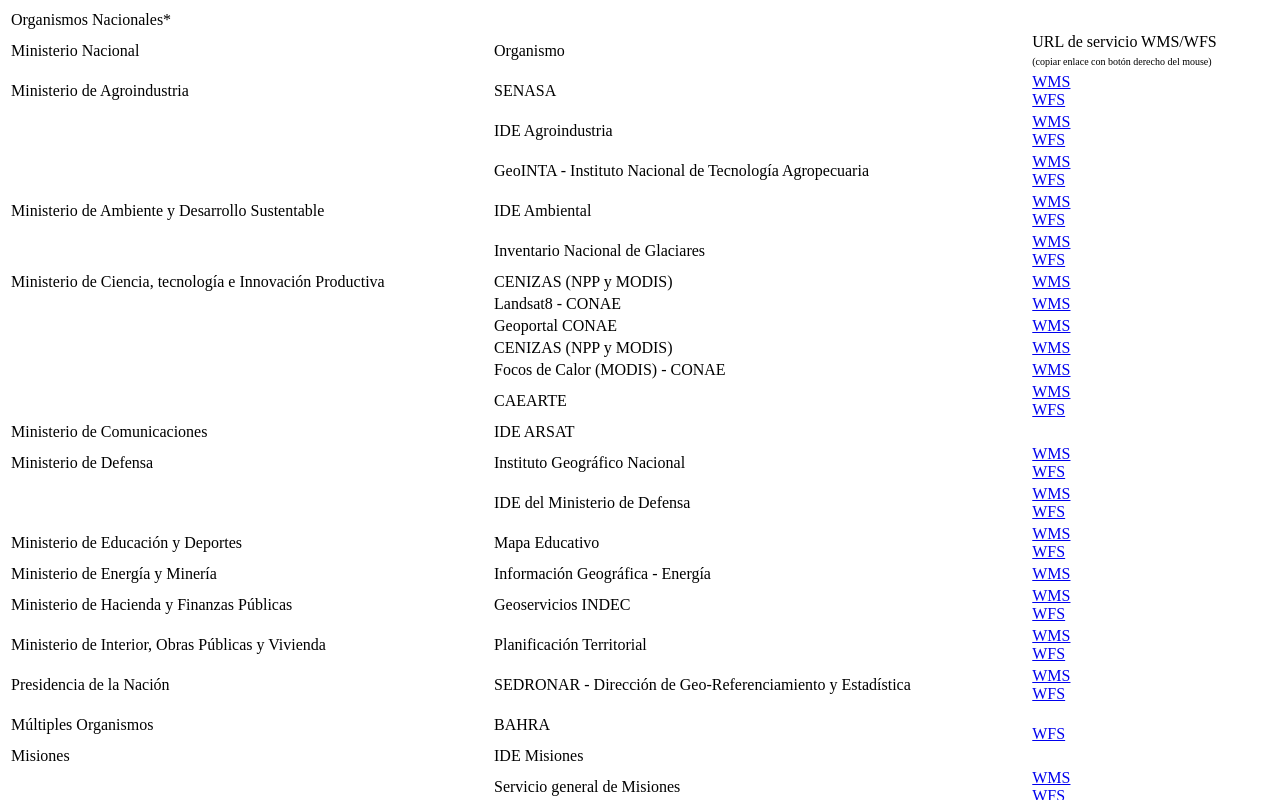
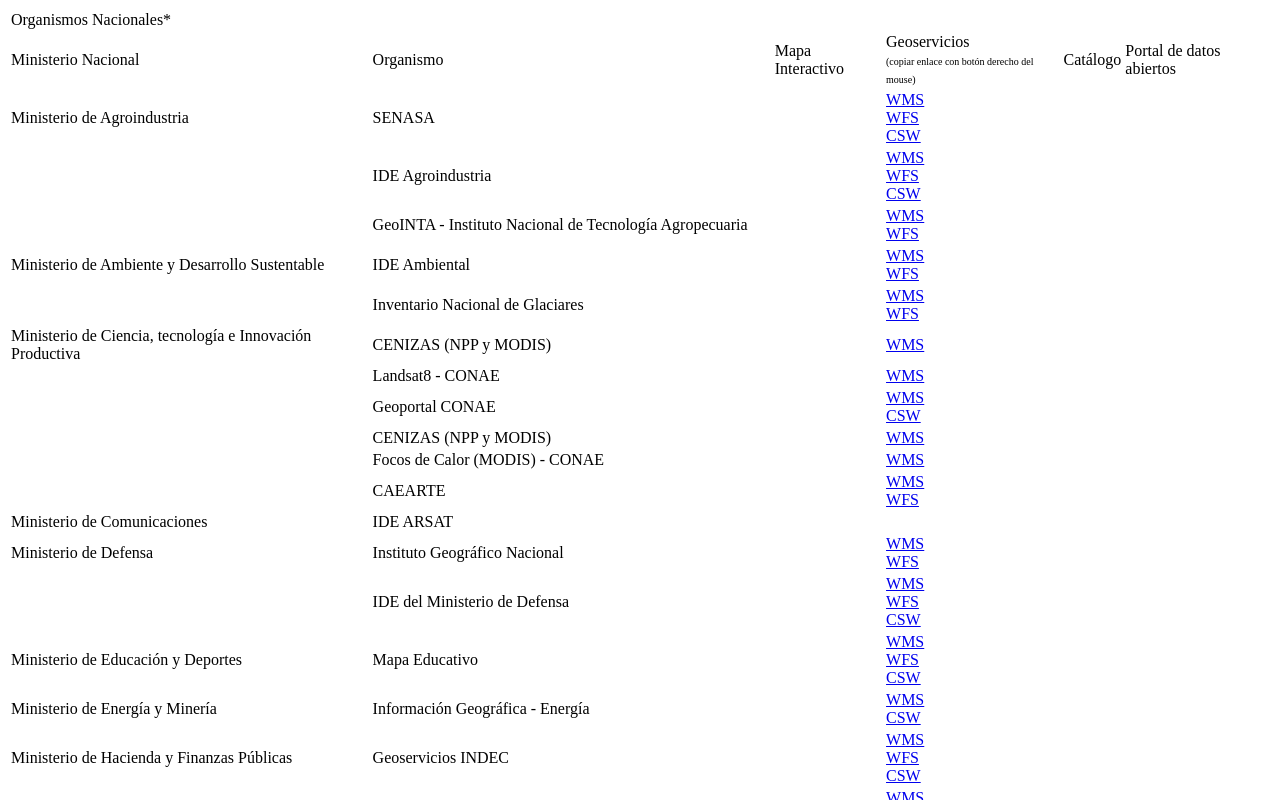
Before and after one commit to cristianzamar/geoservicios-idera, a Next.js app: page / in a window 1280 px wide. Shown: the top 800 px of the page. Built offline with nearby package versions, Linux system fonts and the light colour scheme.

Commit message:
agregue columnas nuevas

```diff
--- a/components/RowNodo.js
+++ b/components/RowNodo.js
@@ -16,8 +16,33 @@ export default ({superior, datos})  => {
       <td className={ classTd }>{ datos.title }</td>
 
       <td className={ classTd }>
+        {
+          <a href={ datos.viewer } title="abrir link" target="_blank">
+            <i class="fa fa-map-o" aria-hidden="true"></i>
+          </a>
+        }
+      </td>
+
+      <td className={ classTd }>
         { datos.wms && <a href={ datos.wms } target="_blank">WMS</a> }
         { datos.wfs && <a href={ datos.wfs } target="_blank"><br/>WFS</a> }
+        { datos.csw && <a href={ datos.csw } target="_blank"><br/>CSW</a> }
+      </td>
+
+      <td className={ classTd }>
+        {
+          <a href={ datos.catalog } title="abrir link" target="_blank">
+            <i class="fa fa-database" aria-hidden="true"></i>
+          </a>
+        }
+      </td>
+
+      <td className={ classTd }>
+        {
+          <a href={ datos.portal } title="abrir link" target="_blank">
+            <i class="fa fa-download" aria-hidden="true"></i>
+          </a>
+        }
       </td>
     </tr>
   )
--- a/components/Table.js
+++ b/components/Table.js
@@ -13,10 +13,13 @@ export default ({ titulo, columna1, columna2, datos }) => (
         <tr style={{textAlign: "left"}}>
           <td className="Table_title_row">{ columna1 }</td>
           <td className="Table_title_row">{ columna2 }</td>
-          <td className="Table_title_row">URL de servicio WMS/WFS<br/>
+          <td className="Table_title_row">Mapa Interactivo</td>
+          <td className="Table_title_row">Geoservicios<br/>
             <span style={{fontSize: "10px"}}>(copiar enlace con botón derecho
               del mouse)</span>
           </td>
+          <td className="Table_title_row">Catálogo</td>
+          <td className="Table_title_row">Portal de datos abiertos</td>
         </tr>
         {
           //recorre nodos dentro del json
@@ -40,6 +43,11 @@ export default ({ titulo, columna1, columna2, datos }) => (
       table {
         width: 100%
       }
+
+      p {
+        font-size: 10px;
+        font-style: italic;
+      }
     `}</style>
   </div>
 
```
